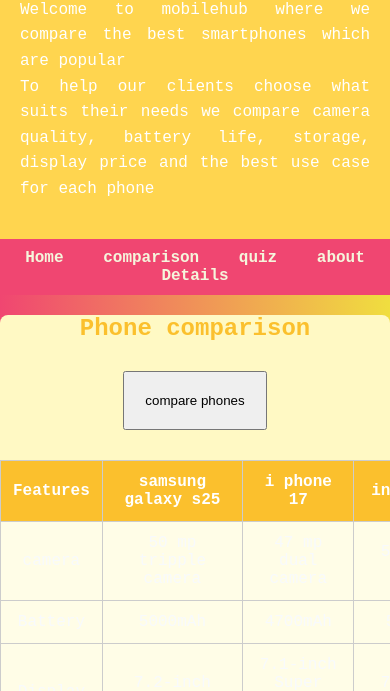
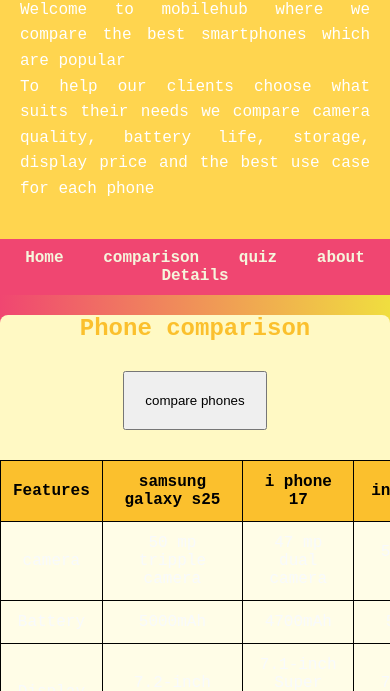
Before and after one commit to tisera/MobileHub, a plain HTML site: page index.html in a window 390 px wide. Shown: the part 153-844 px from the top of the page. Drawn offline with Linux system fonts and the light colour scheme.

```diff
--- a/style.css
+++ b/style.css
@@ -222,7 +222,7 @@
 }
 th{
     background-color:#FBC02D;
-    color:white;
+    color:black;
     padding:12px;
 }
 
@@ -233,7 +233,7 @@
 }
 
 table, th, td{
-    border: 1px solid #ccc;
+    border: 1px solid black;
 }
 
 tr:nth-child(even){
```
